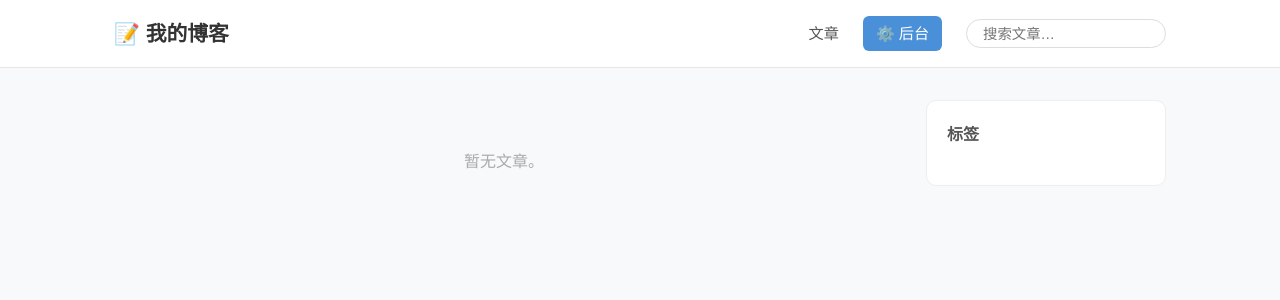
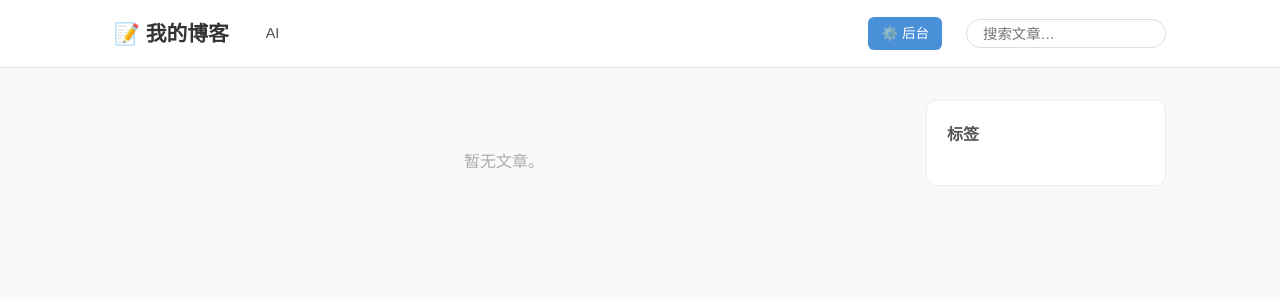
Before and after one commit to tschin-futschi/blog, a Flask app: page / in a window 1280 px wide. Shown: the top 300 px of the page. Run offline with Flask 3, Linux system fonts and the light colour scheme.

Commit message:
增加分类栏

```diff
--- a/app.py
+++ b/app.py
@@ -169,7 +169,12 @@ def make_filename(title: str, date: str = None) -> str:
     return f"{date}-{slug}.md"
 
 
-# ── 公开路由 ──────────────────────────────────────────────────────────────────
+@app.context_processor
+def inject_categories():
+    return {"all_categories": get_all_categories()}
+
+
+
 
 @app.route("/")
 @app.route("/blog")
--- a/static/css/style.css
+++ b/static/css/style.css
@@ -18,9 +18,16 @@ a:hover { text-decoration: underline; }
 .site-header { background: #fff; border-bottom: 1px solid #e8e8e8;
                padding: 1rem 0; position: sticky; top: 0; z-index: 100; }
 .site-header .container { display: flex; align-items: center; justify-content: space-between; }
-.site-title { font-size: 1.3rem; font-weight: 700; color: #333; }
-.site-header nav { display: flex; align-items: center; gap: 1.5rem; }
-.site-header nav a { color: #555; font-size: 0.95rem; }
+.site-title { font-size: 1.3rem; font-weight: 700; color: #333; white-space: nowrap; }
+.header-left { display: flex; align-items: center; gap: 1.5rem; }
+.header-right { display: flex; align-items: center; gap: 1.5rem; }
+
+/* ── Category Nav (顶部横排) ── */
+.category-nav { display: flex; align-items: center; gap: 0.25rem; }
+.category-nav-item { padding: 0.3rem 0.8rem; border-radius: 20px; font-size: 0.9rem;
+                     color: #555; transition: background 0.2s, color 0.2s; }
+.category-nav-item:hover { background: #eef4fb; color: #4a90d9; text-decoration: none; }
+.category-nav-item.active { background: #4a90d9; color: #fff; font-weight: 600; }
 .nav-admin-btn { background: #4a90d9; color: #fff !important; padding: 0.3rem 0.8rem; border-radius: 6px; font-size: 0.85rem; }
 .nav-admin-btn:hover { background: #357abd; text-decoration: none; }
 
--- a/templates/base.html
+++ b/templates/base.html
@@ -10,9 +10,18 @@
 <body>
   <header class="site-header">
     <div class="container">
-      <a href="/blog" class="site-title">📝 我的博客</a>
-      <nav>
-        <a href="/blog">文章</a>
+      <div class="header-left">
+        <a href="/blog" class="site-title">📝 我的博客</a>
+        <nav class="category-nav">
+          <a href="/blog/category/ai" class="category-nav-item {% if request.path == '/blog/category/ai' %}active{% endif %}">AI</a>
+          {% for cat in all_categories %}
+            {% if cat != 'ai' and cat != 'general' %}
+              <a href="/blog/category/{{ cat }}" class="category-nav-item {% if request.path == '/blog/category/' + cat %}active{% endif %}">{{ cat }}</a>
+            {% endif %}
+          {% endfor %}
+        </nav>
+      </div>
+      <nav class="header-right">
         <a href="/admin" class="nav-admin-btn">⚙️ 后台</a>
         <div class="search-wrap">
           <input type="text" id="search-input" placeholder="搜索文章…" autocomplete="off" />
```
